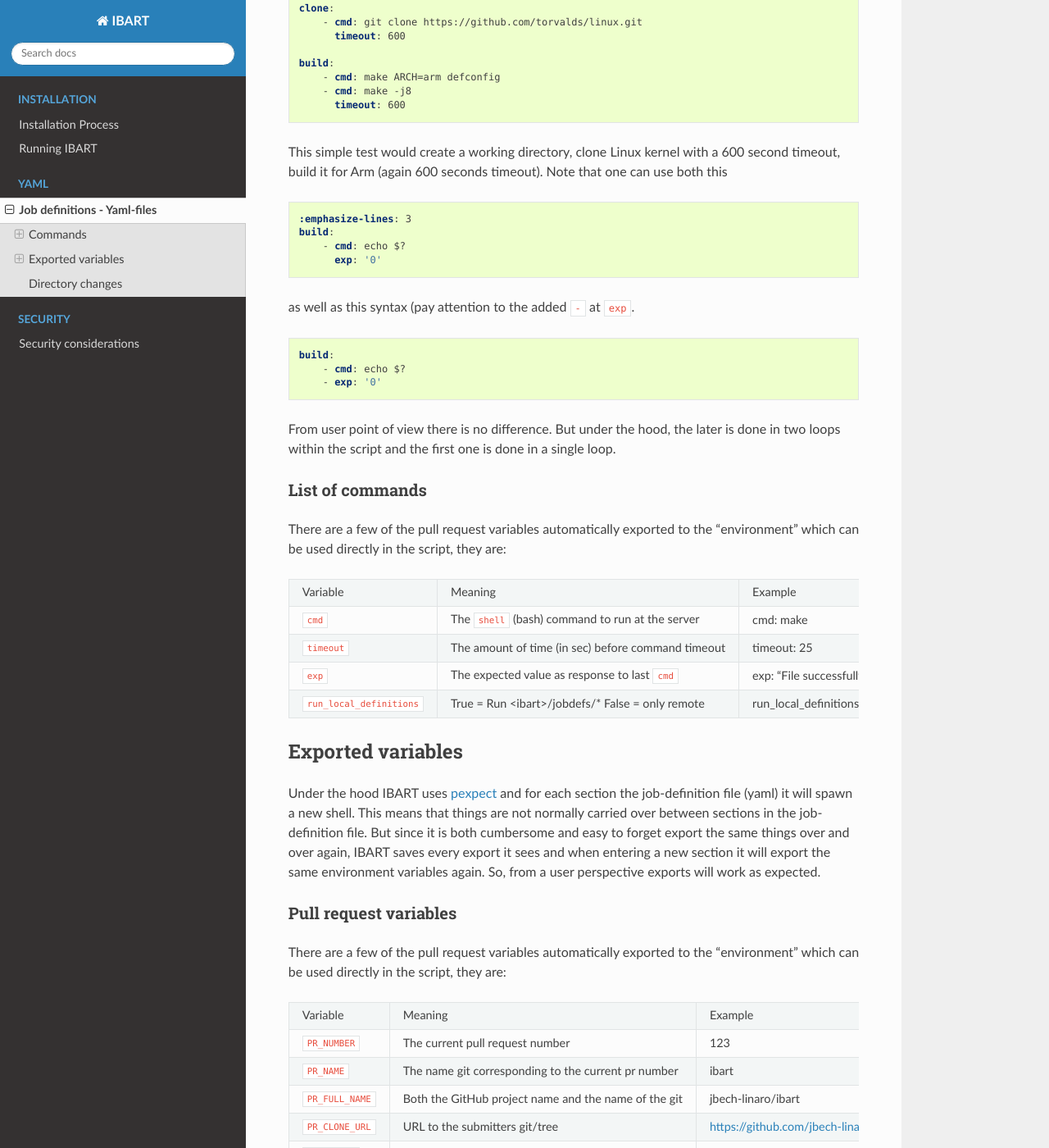
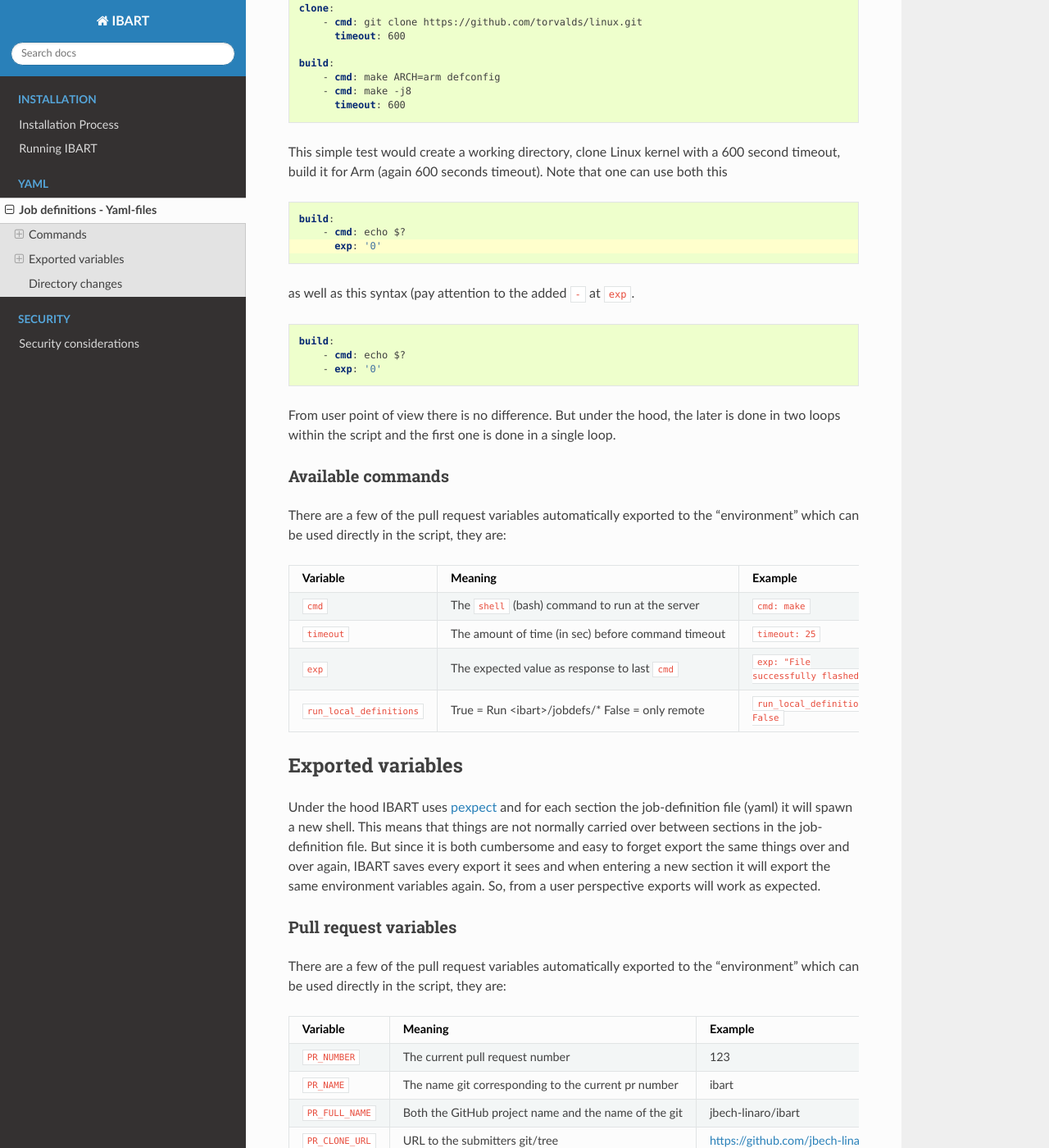
Before and after one commit to jbech-linaro/ibart, a Sphinx documentation site: the page built from docs/yaml.rst, in a window 1280 px wide and 1400 px high, scrolled down 907 px. Shown: the whole window at 82% size. Built offline with Sphinx 7.4.7 and the Read the Docs theme 2.0.0, drawn with Linux system fonts in a browser that asks for light colours.

Commit message:
docs: Cleanup yaml.rst
Signed-off-by: Joakim Bech <joakim.bech@linaro.org>

```diff
--- a/docs/yaml.rst
+++ b/docs/yaml.rst
@@ -1,6 +1,10 @@
 Job definitions - Yaml-files
 ============================
-This is the main thing a user will work with. This is where all commands to clone, build, flash etc takes place. There are ``15`` pre-defined sections and at this moment they are the only ones that can be there. You don't have to add nor use all of them. But you cannot add more or invent your own. A full file contains the following:
+This is the main thing a user will work with. This is where all commands to
+clone, build, flash etc takes place. There are ``15`` pre-defined sections and
+at this moment they are the only ones that can be there. You don't have to add
+nor use all of them. But you cannot add more or invent your own. A full file
+contains the following:
 
 .. code-block:: yaml
 
@@ -26,7 +30,11 @@
 
 Commands
 --------
-Within each section one states commands, expected output and the timeout. Timeout (``timeout``) is by default ``3`` seconds if that is not stated. The expected output (``exp``) can be omitted if not needed. Most often one either writes a single command (``cmd``) or a combination with all three of them. Here is an example of how a job definition file could look like:
+Within each section one states commands, expected output and the timeout.
+Timeout (``timeout``) is by default ``3`` seconds if that is not stated. The
+expected output (``exp``) can be omitted if not needed. Most often one either
+writes a single command (``cmd``) or a combination with all three of them. Here
+is an example of how a job definition file could look like:
 
 .. code-block:: yaml
 
@@ -43,11 +51,13 @@
         - cmd: make -j8
           timeout: 600
 
-This simple test would create a working directory, clone Linux kernel with a 600 second timeout, build it for Arm (again 600 seconds timeout). Note that one can use both this
+This simple test would create a working directory, clone Linux kernel with a 600
+second timeout, build it for Arm (again 600 seconds timeout). Note that one can
+use both this
 
 .. code-block:: yaml
+    :emphasize-lines: 3
 
-    :emphasize-lines: 3
     build:
         - cmd: echo $?
           exp: '0'
@@ -60,30 +70,35 @@
         - cmd: echo $?
         - exp: '0'
 
-From user point of view there is no difference. But under the hood, the later is done in two loops within the script and the first one is done in a single loop.
+From user point of view there is no difference. But under the hood, the later is
+done in two loops within the script and the first one is done in a single loop.
 
-List of commands
-~~~~~~~~~~~~~~~~
+Available commands
+~~~~~~~~~~~~~~~~~~
 There are a few of the pull request variables automatically exported to the
 "environment" which can be used directly in the script, they are:
 
 +---------------------------+------------------------------------------------------+---------------------------------------+
 | Variable                  | Meaning                                              | Example                               |
++===========================+======================================================+=======================================+
+| ``cmd``                   | The ``shell`` (bash) command to run at the server    | ``cmd: make``                         |
 +---------------------------+------------------------------------------------------+---------------------------------------+
-| ``cmd``                   | The ``shell`` (bash) command to run at the server    | cmd: make                             |
+| ``timeout``               | The amount of time (in sec) before command timeout   | ``timeout: 25``                       |
 +---------------------------+------------------------------------------------------+---------------------------------------+
-| ``timeout``               | The amount of time (in sec) before command timeout   | timeout: 25                           |
+| ``exp``                   | The expected value as response to last ``cmd``       | ``exp: "File successfully flashed"``  |
 +---------------------------+------------------------------------------------------+---------------------------------------+
-| ``exp``                   | The expected value as response to last ``cmd``       | exp: "File successfully flashed"      |
-+---------------------------+------------------------------------------------------+---------------------------------------+
-| ``run_local_definitions`` | True = Run <ibart>/jobdefs/\* False = only remote    | run_local_definitions: False          |
+| ``run_local_definitions`` | True = Run <ibart>/jobdefs/\* False = only remote    | ``run_local_definitions: False``      |
 +---------------------------+------------------------------------------------------+---------------------------------------+
 
 Exported variables
 ------------------
-Under the hood IBART uses `pexpect`_ and for each section the job-definition file (yaml) it will spawn a new shell. This means that things are not normally carried over between sections in the job-definition file. But since it is both cumbersome and easy to forget export the same things over and over again, IBART saves every export it sees and when entering a new section it will export the same environment variables again. So, from a user perspective exports will work as expected.
-
-.. _pexpect: http://pexpect.readthedocs.io/en/stable/index.html
+Under the hood IBART uses `pexpect`_ and for each section the job-definition
+file (yaml) it will spawn a new shell. This means that things are not normally
+carried over between sections in the job-definition file. But since it is both
+cumbersome and easy to forget export the same things over and over again, IBART
+saves every export it sees and when entering a new section it will export the
+same environment variables again. So, from a user perspective exports will work
+as expected.
 
 Pull request variables
 ~~~~~~~~~~~~~~~~~~~~~~
@@ -92,7 +107,7 @@
 
 +------------------+------------------------------------------------------+---------------------------------------+
 | Variable         | Meaning                                              | Example                               |
-+------------------+------------------------------------------------------+---------------------------------------+
++==================+======================================================+=======================================+
 | ``PR_NUMBER``    | The current pull request number                      | 123                                   |
 +------------------+------------------------------------------------------+---------------------------------------+
 | ``PR_NAME``      | The name git corresponding to the current pr number  | ibart                                 |
```
Also changed, not shown: other parts of docs/yaml.rst (+6 -1 lines).
